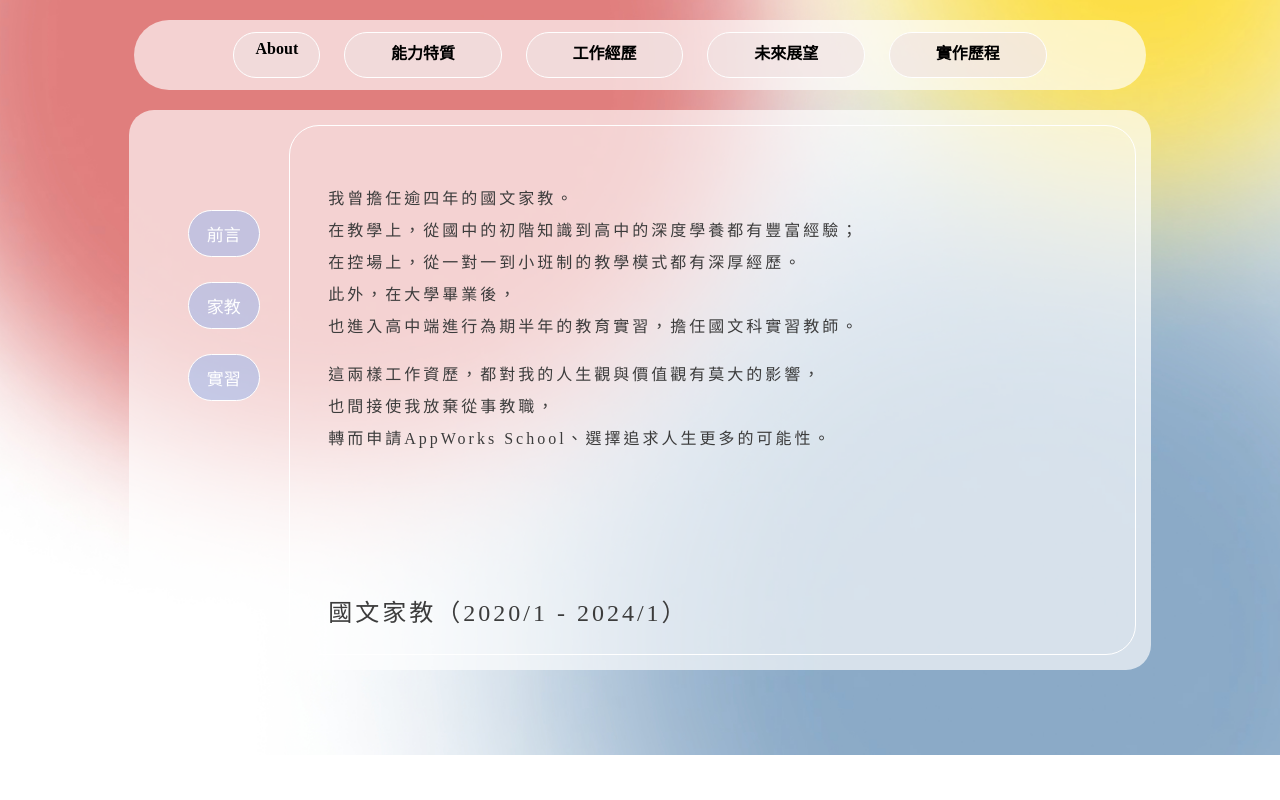
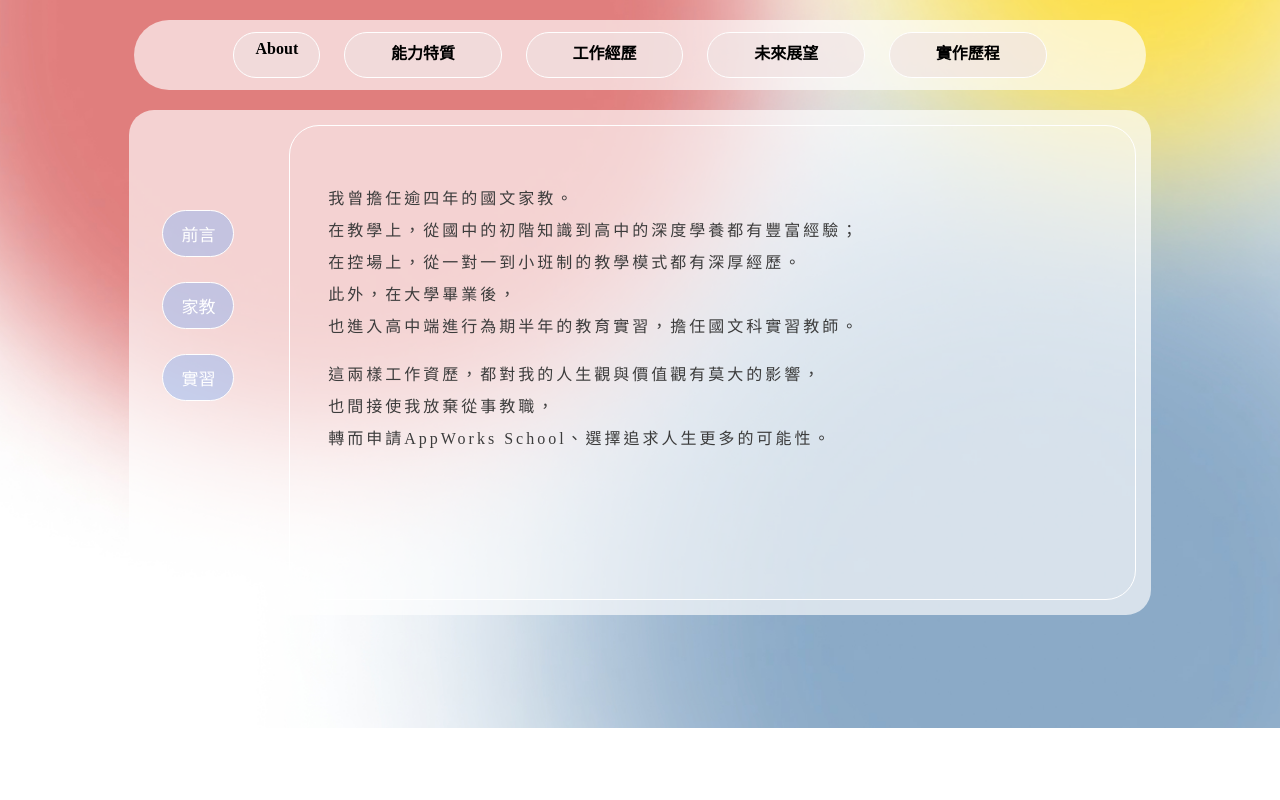
Before and after one commit to hereisClara/hereisClara.github.io, a plain HTML site: page self-introduction/homePage/work/work.html in a window 1280 px wide. Drawn offline with Linux system fonts and the light colour scheme.

Commit message:
Update content h and innerbutton position innerPage.css

```diff
--- a/self-introduction/innerPage.css
+++ b/self-introduction/innerPage.css
@@ -92,7 +92,7 @@ body{
     grid-template-columns: repeat(7, 1fr);
     grid-template-rows: repeat(3, 1fr);
     width: 80%;
-    height: 550px;
+    height: 495px;
     margin: 0px auto;
     padding: 10px 35px;
     border: 1px white;
@@ -100,6 +100,7 @@ body{
     background-color: rgba(255, 255, 255, 0.654);
     padding: 5px;
     overflow-y: scroll;
+    position: relative;
 }
 
 .innerContainer{
@@ -112,7 +113,7 @@ body{
     margin: 15px;
     margin-top: 70px;
     padding-left: 3%;
-    position: fixed;
+    position: absolute;
 }
 
 .innerBtn{
```
